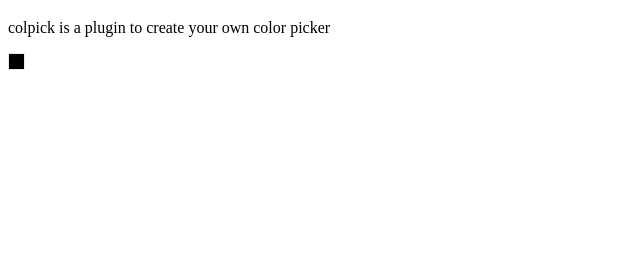
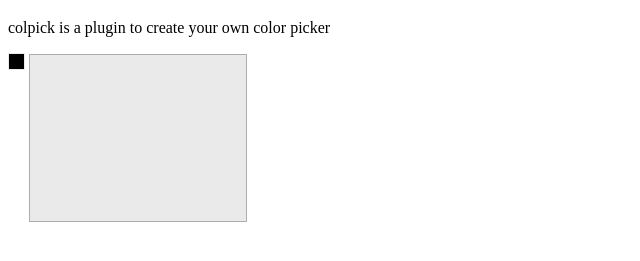
Before and after one commit to AlessandroMinoccheri/colpick, a website: page index.html in a window 1280 px wide. Both pictures are taken after a click on the element 16 px from the left and 122 px from the top of the page. Shown: the part 61-322 px from the top of the page, without its empty margins (0-640 px from the left). Drawn offline with Linux system fonts and the light colour scheme.

Commit message:
create popup div

```diff
--- a/css/colpick.css
+++ b/css/colpick.css
@@ -1,4 +1,16 @@
 #picker {
     cursor: pointer;
     border: 1px solid #eaeaea;
+    position: relative;
 }
+
+.colpick-popup {
+    width: 200px;
+    height: 150px;
+    padding: 8px;
+    position: absolute;
+    top: 0;
+    left: 20px;
+    background: #eaeaea;
+    border: 1px solid #adadad;
+}
--- a/js/colpick.js
+++ b/js/colpick.js
@@ -22,6 +22,15 @@
                 obj.css("background", o.color);
                 obj.css("width", o.width + 'px');
                 obj.css("height", o.height + 'px');
+
+                obj.click(function(){
+                    if(obj.find('.colpick-popup').length > 0){
+                        obj.find('.colpick-popup').remove();
+                    }
+                    else{
+                        obj.append('<div class="colpick-popup"></div>');
+                    }
+                });
             });
         }
     });
```
